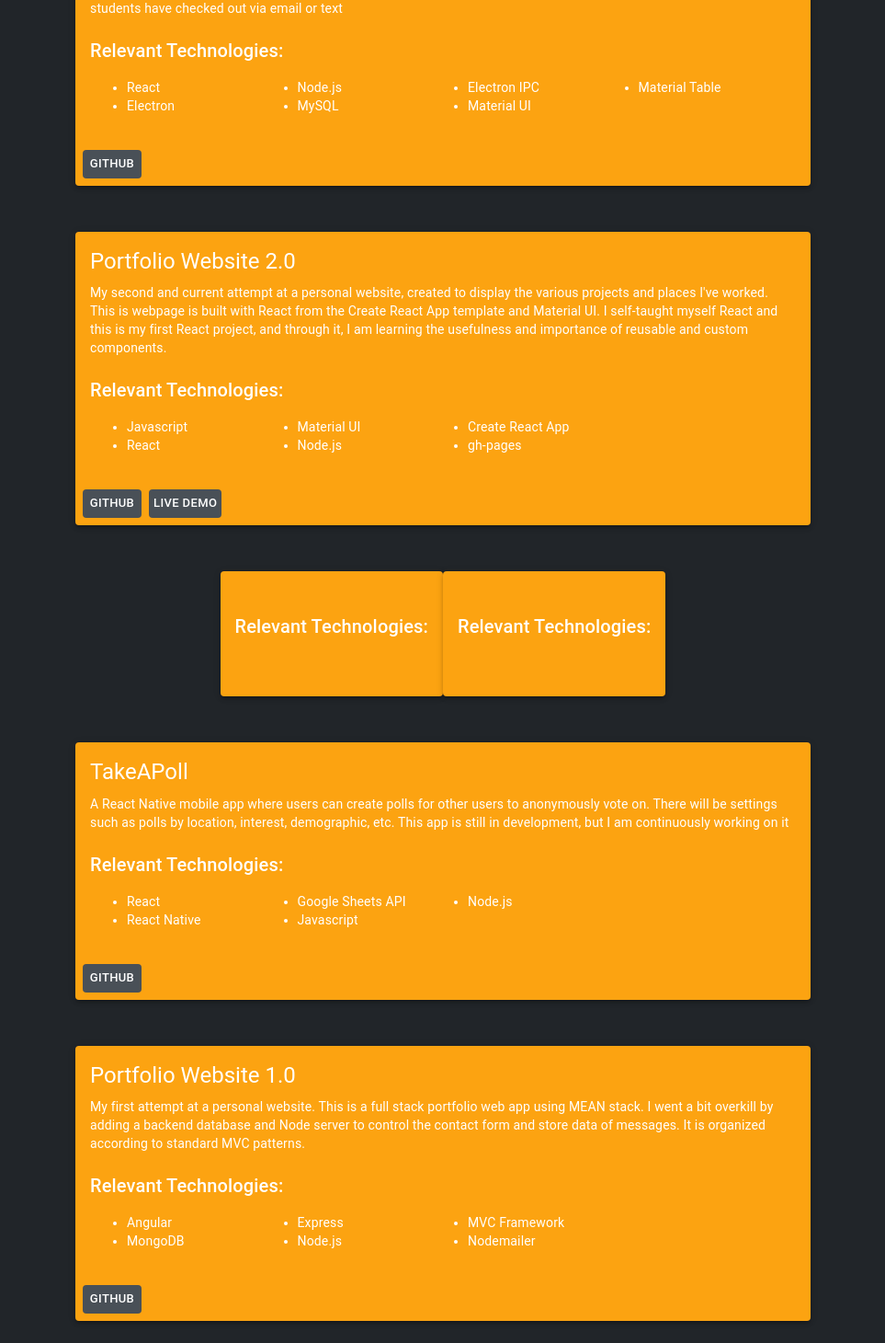
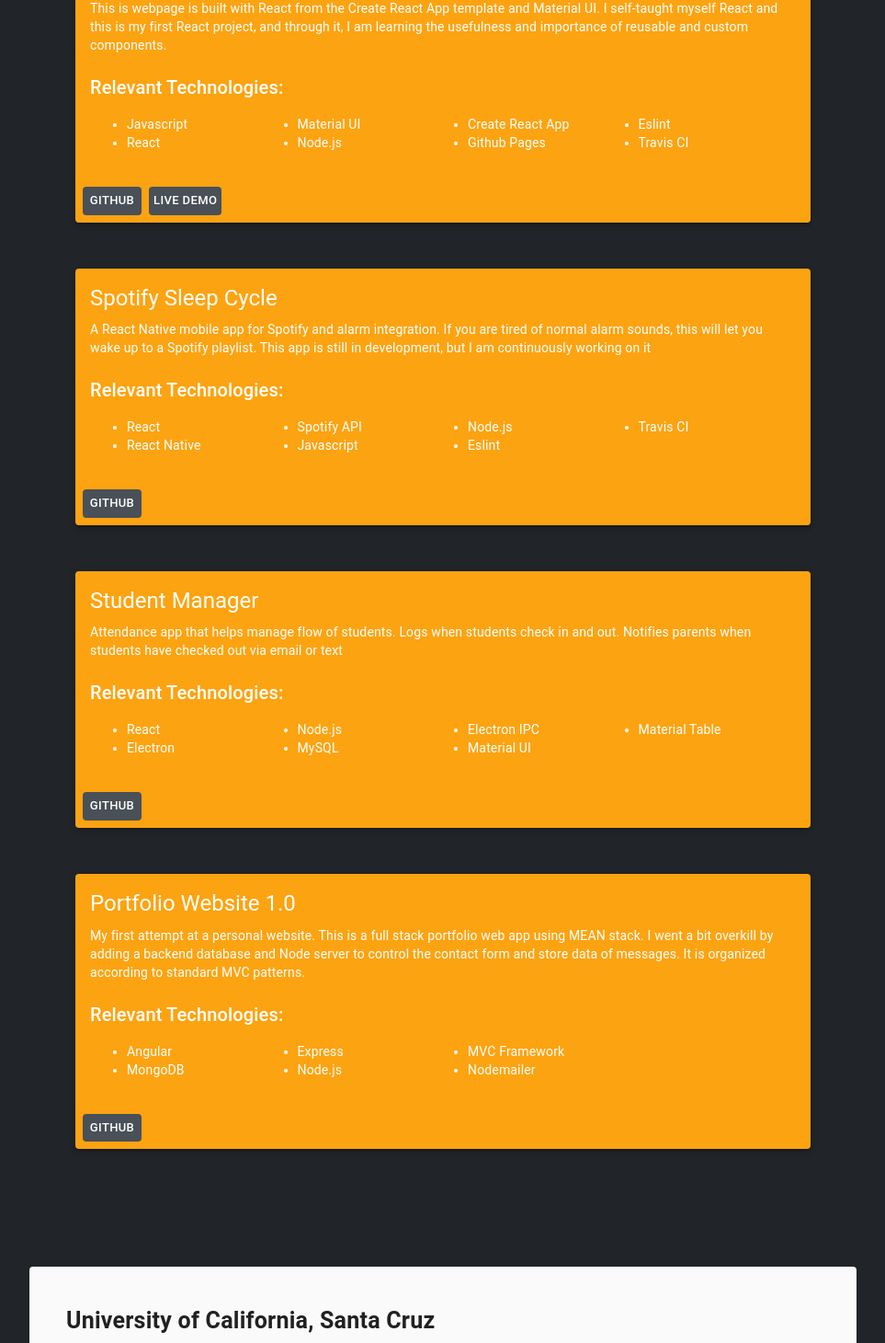
Before and after one commit to ectom/site, a React (Create React App) app: page / in a window 1280 px wide. Shown: the part 3380-4840 px from the top of the page at 92% size, without its empty margins (158-1121 px from the left). Built offline with nearby package versions, Linux system fonts and the light colour scheme.

Commit message:
moved all projects to json

```diff
--- a/src/data/projects.json
+++ b/src/data/projects.json
@@ -16,6 +16,39 @@
 			]
 		},
 		{
+			"title": "Portfolio Website 2.0",
+			"description": "My second and current attempt at a personal website, created to display the various projects and places I've worked. This is webpage is built with React from the Create React App template and Material UI. I self-taught myself React and this is my first React project, and through it, I am learning the usefulness and importance of reusable and custom components.",
+			"button1Text": "GitHub",
+			"button1Link": "https://www.github.com/ectom/ectom.github.io",
+			"button2Text": "Live Demo",
+			"button2Link": "https://ectom.github.io",
+			"skills": [
+				"Javascript",
+				"React",
+				"Material UI",
+				"Node.js",
+				"Create React App",
+				"Github Pages",
+				"Eslint",
+				"Travis CI"
+			]
+		},
+		{
+			"title": "Spotify Sleep Cycle",
+			"description": "A React Native mobile app for Spotify and alarm integration. If you are tired of normal alarm sounds, this will let you wake up to a Spotify playlist. This app is still in development, but I am continuously working on it",
+			"button1Text": "GitHub",
+			"button1Link": "https://www.github.com/ectom/SpotifySleepCycle",
+			"skills": [
+				"React",
+				"React Native",
+				"Spotify API",
+				"Javascript",
+				"Node.js",
+				"Eslint",
+				"Travis CI"
+			]
+		},
+		{
 			"title": "Student Manager",
 			"description": "Attendance app that helps manage flow of students. Logs when students check in and out. Notifies parents when students have checked out via email or text",
 			"button1Text": "GitHub",
@@ -31,34 +64,18 @@
 			]
 		},
 		{
-			"title": "Portfolio Website 2.0",
-			"description": "My second and current attempt at a personal website, created to display the various projects and places I've worked. This is webpage is built with React from the Create React App template and Material UI. I self-taught myself React and this is my first React project, and through it, I am learning the usefulness and importance of reusable and custom components.",
+			"title": "Portfolio Website 1.0",
+			"description": "My first attempt at a personal website. This is a full stack portfolio web app using MEAN stack. I went a bit overkill by adding a backend database and Node server to control the contact form and store data of messages. It is organized according to standard MVC patterns.",
 			"button1Text": "GitHub",
-			"button1Link": "https://www.github.com/ectom/ectom.github.io",
-			"button2Text": "Live Demo",
-			"button2Link": "https://ectom.github.io",
+			"button1Link": "https://www.github.com/ectom/sitev1",
 			"skills": [
-				"Javascript",
-				"React",
-				"Material UI",
+				"Angular",
+				"MongoDB",
+				"Express",
 				"Node.js",
-				"Create React App",
-				"gh-pages"
+				"MVC Framework",
+				"Nodemailer"
 			]
-		},
-		{
-			"title": "",
-			"description": "",
-			"button1Text": "GitHub",
-			"button1Link": "",
-			"skills": []
-		},
-		{
-			"title": "",
-			"description": "",
-			"button1Text": "GitHub",
-			"button1Link": "",
-			"skills": []
 		}
 	]
 }
--- a/src/pages/Projects.js
+++ b/src/pages/Projects.js
@@ -71,24 +71,6 @@
 						/>
 					)
 				})}
-				<CustomCard
-					title="TakeAPoll"
-					description={'A React Native mobile app where users can create polls for other users to anonymously vote '
-          + 'on. There will be settings such as polls by location, interest, demographic, etc. This app is still in '
-          + 'development, but I am continuously working on it '}
-					button1Text="Github"
-					button1Link="https://www.github.com/ectom/TakeAPoll"
-					skills={['React', 'React Native', 'Google Sheets API', 'Javascript', 'Node.js']}
-				/>
-				<CustomCard
-					title="Portfolio Website 1.0"
-					description={'My first attempt at a personal website. This is a full stack portfolio web app using MEAN '
-          + 'stack. I went a bit overkill by adding a backend database and Node server to control the contact form and '
-          + 'store data of messages. It is organized according to standard MVC patterns.'}
-					button1Text="Github"
-					button1Link="https://www.github.com/ectom/sitev1"
-					skills={['Angular', 'MongoDB', 'Express', 'Node.js', 'MVC Framework', 'Nodemailer']}
-				/>
 			</Grid>
 		</>
 	);
```
